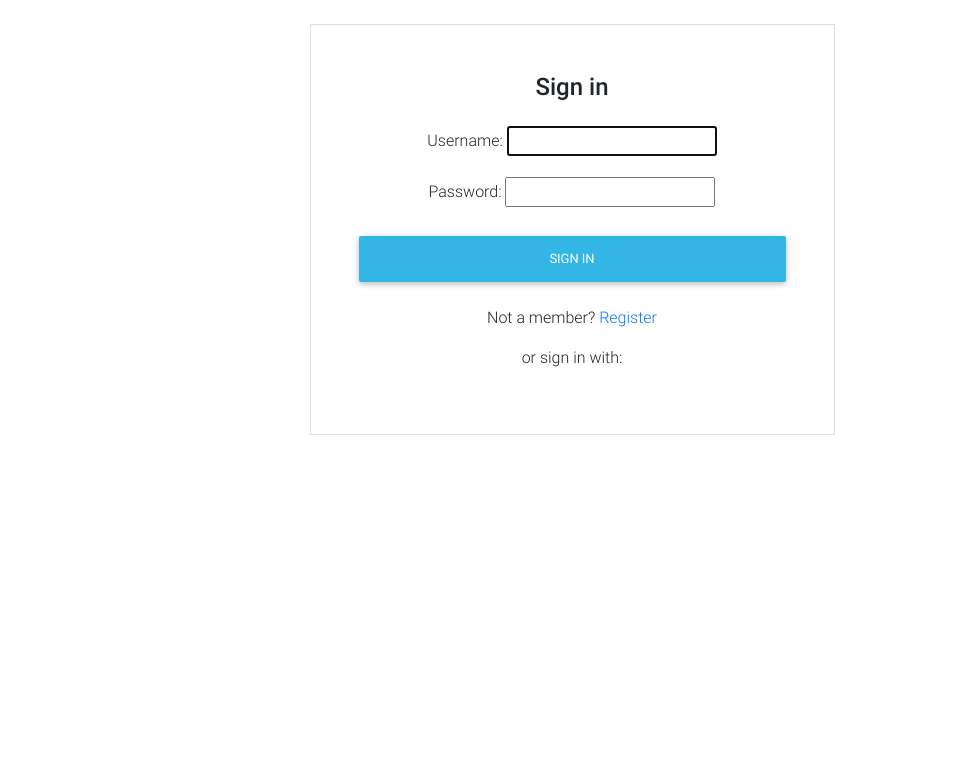
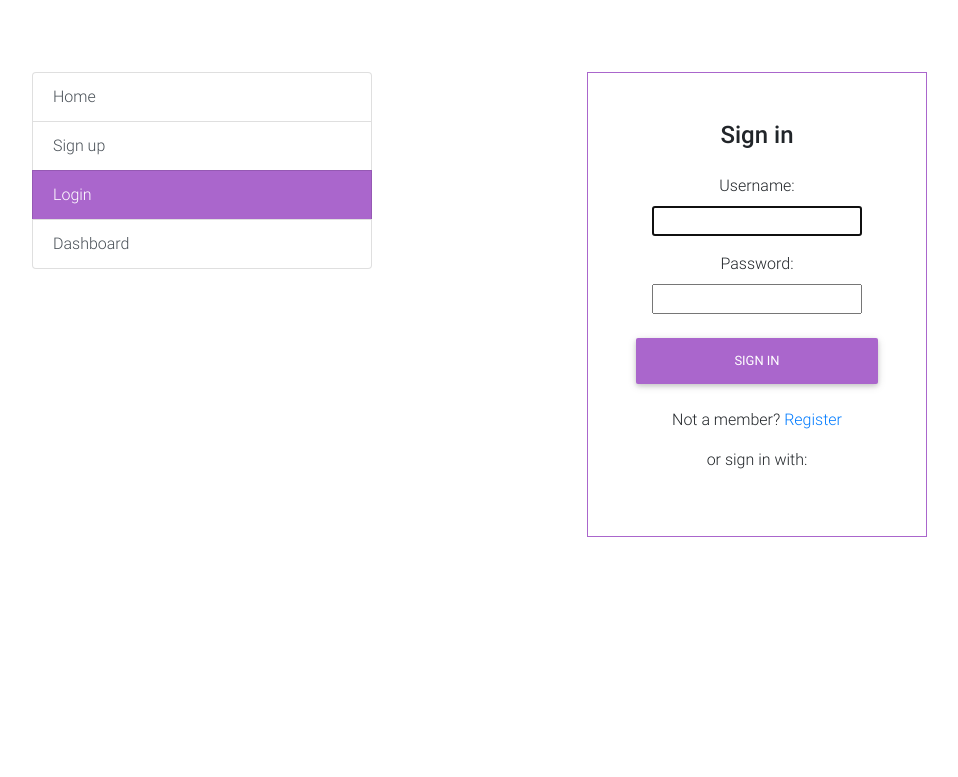
Before and after one commit to Alexmhack/Django-Signup, a Django app: page /login/ in a window 1280 px wide. Shown: the top 777 px of the page, without its empty margins (68-1026 px from the left). Run offline with Django 3.2, Linux system fonts and the light colour scheme; some libraries are stand-ins or nearby versions.

Commit message:
change the looks of forms

```diff
--- a/templates/registration/login.html
+++ b/templates/registration/login.html
@@ -5,14 +5,44 @@
 {% endblock %}
 
 {% block content %}
+
+    {% if messages %}
+
+        {% for message in messages %}
+
+        <!--Panel-->
+        <div class="card border-danger mb-3">
+            <div class="card-header text-danger">
+                <p class="card-title">{{ message }}</p>
+            </div>
+        </div>
+        <!--/.Panel-->
+
+        {% endfor %}
+
+    {% endif %}
+
 <div class="container mt-4">
     <div class="row">
 
-        <div class="col-md-3"></div>
+        <div class="col-md-4">
 
-        <div class="col-md-6">
+            <div class="list-group mt-5">
+                <a href="{% url 'users:home' %}" class="list-group-item list-group-item-action waves-effect">Home</a>
+                <a href="{% url 'users:sign-up' %}" class="list-group-item list-group-item-action waves-effect">Sign up</a>
+                <a class="list-group-item bg-secondary text-white waves-effect">
+                    Login
+                </a>
+                <a href="{% url 'users:dashboard' %}" class="list-group-item list-group-item-action waves-effect">Dashboard</a>
+            </div>
 
-            <form method="post" class="text-center border border-light p-5">
+        </div>
+
+        <div class="col-md-2"></div>
+
+        <div class="col-md-4 mt-5">
+
+            <form method="post" class="text-center border border-secondary p-5">
 
                 <p class="h4 mb-4">Sign in</p>
 
@@ -20,22 +50,21 @@
                 {{ form.as_p }}
 
                 <!-- Sign in button -->
-                <button class="btn btn-info btn-block my-4" type="submit">Sign in</button>
+                <button class="btn btn-secondary btn-block my-4" type="submit">Sign in</button>
 
                 <!-- Register -->
                 <p>Not a member?
-                    <a href="">Register</a>
+                    <a href="{% url 'users:sign-up' %}">Register</a>
                 </p>
 
                 <!-- Social login -->
                 <p>or sign in with:</p>
-<!--  -->
 
             </form>
 
         </div>
 
-        <div class="col-md-3"></div>
+        <div class="col-md-2"></div>
 
     </div>
 </div>
```
Also changed, not shown: templates/app/signup.html (+24 -14 lines).
